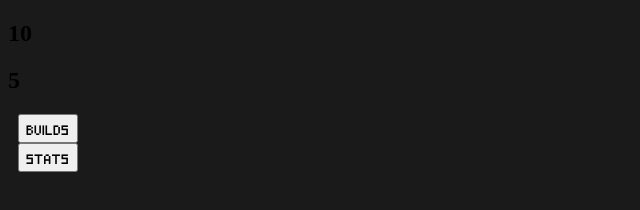
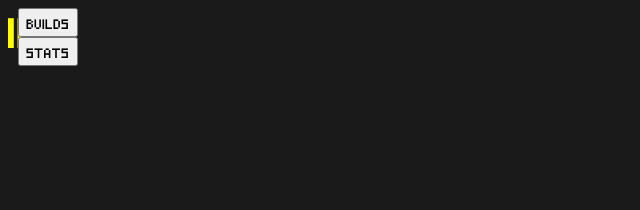
Before and after one commit to maximumpower55/maximumpower55.github.io, a plain HTML site: page index.html in a window 1280 px wide. Shown: the whole page, without its empty margins (0-640 px from the left). Drawn offline with nearby package versions, Linux system fonts and the light colour scheme.

Commit message:
added stats component css

```diff
--- a/styles/ui.css
+++ b/styles/ui.css
@@ -16,3 +16,26 @@
 	font-size: 8px;
 	font-kerning: 10px;
 }
+
+#stats {
+	list-style: none;
+	padding: 0;
+	margin: 0;
+	display: flex;
+	flex-direction: row;
+	align-items: center;
+
+	width: 5rem;
+	height: 5vh;
+	position: fixed;
+}
+
+#stats__cash {
+	color: yellow;
+	font-family: 'Pixel';
+}
+
+#stats__energy {
+	color: orange;
+	font-family: 'Pixel';
+}
```
